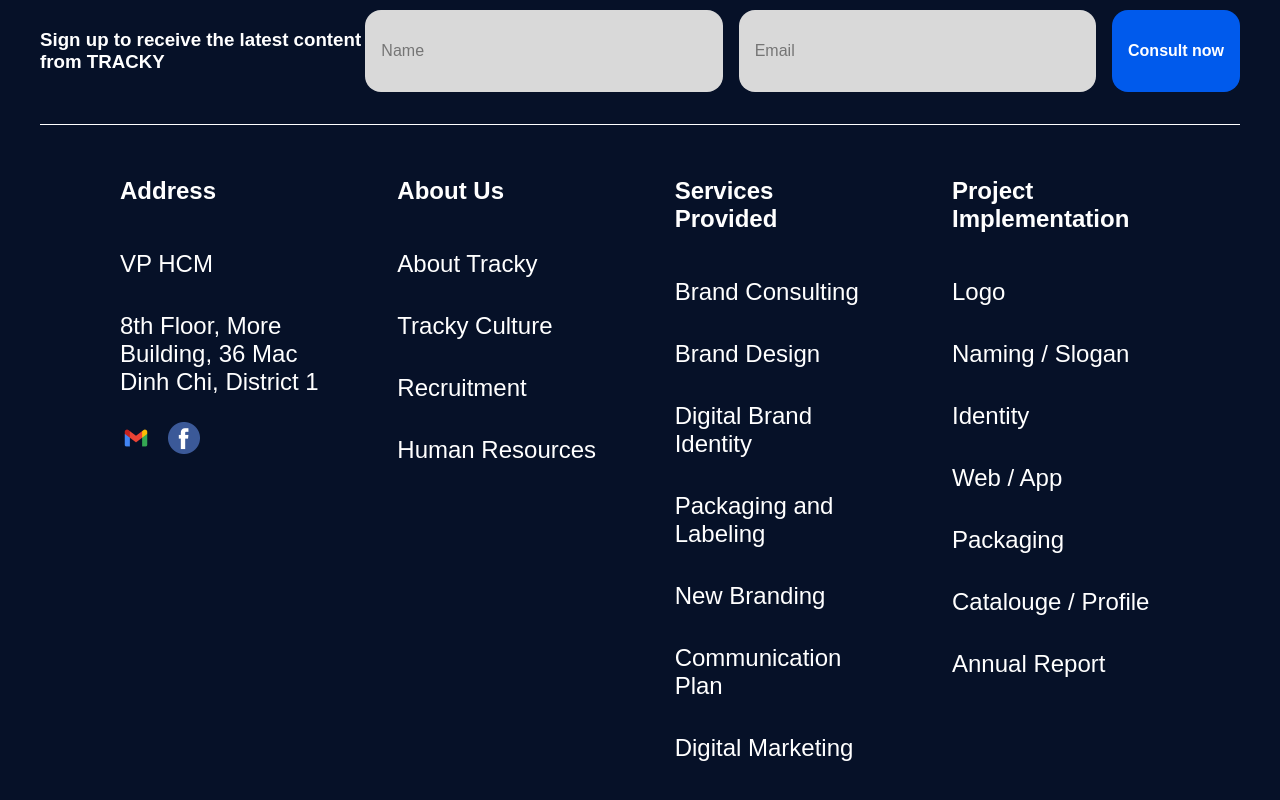
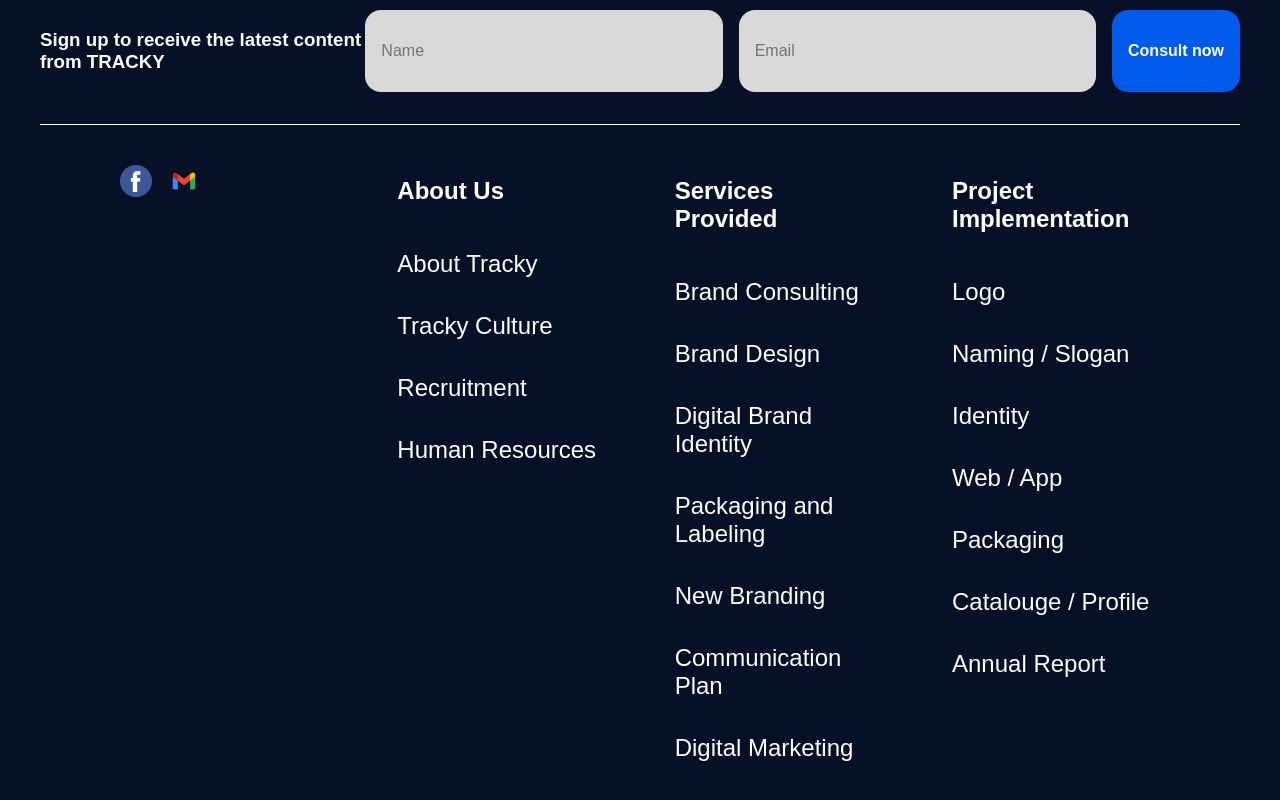
Before and after one commit to thaimy1614/booking-service-frontend, a React (Create React App) app: page / in a window 1280 px wide. Shown: the part 4394-5194 px from the top of the page. Built offline with nearby package versions, Linux system fonts and the light colour scheme.

Commit message:
setup scroll to top when navigate and add link to icon

```diff
--- a/src/App.js
+++ b/src/App.js
@@ -10,6 +10,7 @@
 import ChangePassword from "./components/customer/change-password/change-password";
 import ForgetPassword from "./components/customer/forget-password/forget-password";
 import UserInfo from "./components/customer/user-info/user-info";
+import ScrollToTop from "./components/common/ScrollToTop";
 
 const App = () => {
   return (
--- /dev/null
+++ b/src/components/common/ScrollToTop.jsx
@@ -0,0 +1,14 @@
+import { useEffect } from "react";
+import { useLocation } from "react-router-dom";
+
+const ScrollToTop = () => {
+  const { pathname } = useLocation();
+
+  useEffect(() => {
+    window.scrollTo(0, 0);  // Scroll to top of the page
+  }, [pathname]);
+
+  return null;  // This component doesn't render anything
+};
+
+export default ScrollToTop;
--- a/src/components/common/footer/footer.jsx
+++ b/src/components/common/footer/footer.jsx
@@ -12,15 +12,11 @@
       </div>
       <div className="footer-columns">
         <div className="footer-column">
-          <h2>Address</h2>
-          <br></br>
-          <p>VP HCM</p>
-          <br></br>
-          <p>8th Floor, More Building, 36 Mac Dinh Chi, District 1</p>
-          <br></br>
           <div className="social-icons">
-            <img src="/assets/img/gmail.png" alt="Gmail" />
-            <img src="/assets/img/facebook.png" alt="Facebook" />
+            <a href="https://www.facebook.com/profile.php?id=61566307315716" target="_blank" rel="noreferrer noopener"><img src="/assets/img/facebook.png" alt="Facebook" /></a>
+            <a href="https://mail.google.com/mail/u/1/?view=cm&fs=1&to=sservice.ia@gmail.com&tf=1" target="_blank" rel="noreferrer noopener"><img src="/assets/img/gmail.png" alt="Gmail" /></a>
+
+
           </div>
         </div>
         <div className="footer-column">
--- a/src/index.js
+++ b/src/index.js
@@ -4,12 +4,15 @@
 import App from "./App";
 import reportWebVitals from "./reportWebVitals";
 import { BrowserRouter } from "react-router-dom";
+import ScrollToTop from "./components/common/ScrollToTop";
 
 const root = ReactDOM.createRoot(document.getElementById("root"));
 root.render(
-    <BrowserRouter>
-      <App />
-    </BrowserRouter>
+  <BrowserRouter>
+    <ScrollToTop />
+
+    <App />
+  </BrowserRouter>
 );
 
 // If you want to start measuring performance in your app, pass a function
```
